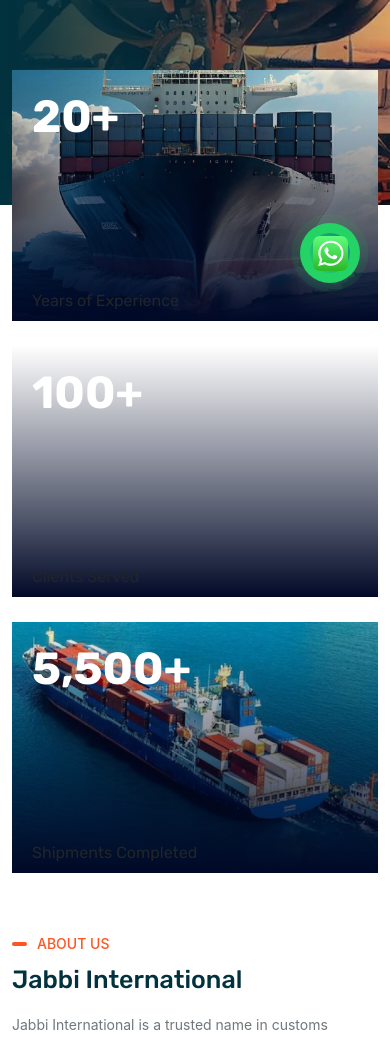
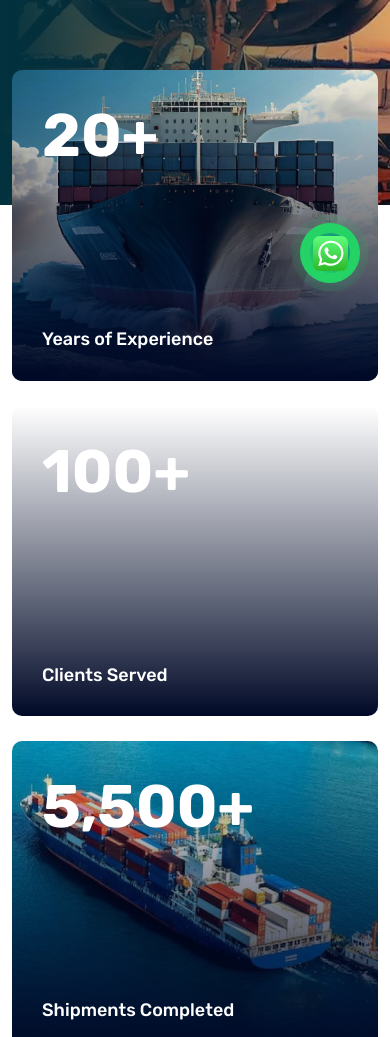
Before and after one commit to Umar-Gul-07/Fright-transportation, a React (Create React App) app: page / in a window 390 px wide. Shown: the part 531-1568 px from the top of the page. Built offline with nearby package versions, Linux system fonts and the light colour scheme; the HTML template or start-up script is replaced by a standard one.

Commit message:
Restore original features section with background images and proper hover effects

```diff
--- a/src/App.css
+++ b/src/App.css
@@ -759,3 +759,91 @@
   overflow: hidden;
   transition: height 0.35s ease;
 }
+
+/* Original Features Styling */
+.features-area {
+  margin-top: -135px;
+}
+
+.single-features-info {
+  padding: 30px;
+  margin-bottom: 25px;
+  transition: all 0.3s ease;
+  background-size: cover;
+  background-repeat: no-repeat;
+  background-position: center center;
+  border-radius: 10px;
+  overflow: hidden;
+  position: relative;
+}
+
+.single-features-info .content {
+  transition: all 0.3s ease;
+  position: relative;
+  z-index: 2;
+}
+
+.single-features-info .content h2 {
+  margin-bottom: 157px;
+  color: white;
+  font-size: 60px;
+  font-weight: 700;
+}
+
+.single-features-info .content .arrow-btn h3 {
+  line-height: 1.2;
+  margin-bottom: 0;
+  color: white;
+  font-size: 18px;
+  font-weight: 500;
+}
+
+.single-features-info .hover-content {
+  opacity: 0;
+  top: 30px;
+  left: 30px;
+  position: absolute;
+  visibility: hidden;
+  transition: all 0.3s ease;
+  z-index: 3;
+}
+
+.single-features-info .hover-content h2 {
+  margin-bottom: 15px;
+  color: white;
+  font-size: 60px;
+  font-weight: 700;
+}
+
+.single-features-info .hover-content h3 {
+  font-size: 18px;
+  color: white;
+  margin-bottom: 15px;
+}
+
+.single-features-info .hover-content p {
+  color: #f6f7f9;
+  line-height: 1.6;
+  margin: 0;
+}
+
+.single-features-info::before {
+  content: "";
+  position: absolute;
+  top: 0;
+  left: 0;
+  width: 100%;
+  height: 100%;
+  background: linear-gradient(180deg, rgba(0, 9, 39, 0) 0%, #000927 100%);
+  z-index: 1;
+}
+
+.single-features-info:hover .content {
+  opacity: 0;
+  visibility: hidden;
+}
+
+.single-features-info:hover .hover-content {
+  opacity: 1;
+  visibility: visible;
+}
--- a/src/Pages/About.jsx
+++ b/src/Pages/About.jsx
@@ -275,60 +275,7 @@
                 </div>
             </div>
 
-            <div className="expertise-area pb-75">
-                <div className="container">
-                    <div className="main-max-width mx-auto">
-                        <div className="row">
-                            <div className="col-lg-12">
-                                <div className="section-title text-center">
-                                    <span className="d-block sub-title position-relative">
-                                        Our Expertise
-                                    </span>
-                                    <h2>Comprehensive Logistics Solutions</h2>
-                                </div>
-                            </div>
-                        </div>
-                        <div className="row">
-                            <div className="col-lg-3 col-sm-6">
-                                <div className="expertise-item text-center">
-                                    <div className="icon">
-                                        <i className="ph-bold ph-ship" />
-                                    </div>
-                                    <h4>Sea Freight</h4>
-                                    <p>Efficient ocean transportation with global port coverage</p>
-                                </div>
-                            </div>
-                            <div className="col-lg-3 col-sm-6">
-                                <div className="expertise-item text-center">
-                                    <div className="icon">
-                                        <i className="ph-bold ph-airplane" />
-                                    </div>
-                                    <h4>Air Freight</h4>
-                                    <p>Fast air cargo solutions for time-sensitive shipments</p>
-                                </div>
-                            </div>
-                            <div className="col-lg-3 col-sm-6">
-                                <div className="expertise-item text-center">
-                                    <div className="icon">
-                                        <i className="ph-bold ph-truck" />
-                                    </div>
-                                    <h4>Land Transport</h4>
-                                    <p>Reliable ground transportation and warehousing</p>
-                                </div>
-                            </div>
-                            <div className="col-lg-3 col-sm-6">
-                                <div className="expertise-item text-center">
-                                    <div className="icon">
-                                        <i className="ph-bold ph-file-text" />
-                                    </div>
-                                    <h4>Documentation</h4>
-                                    <p>Complete trade documentation and compliance support</p>
-                                </div>
-                            </div>
-                        </div>
-                    </div>
-                </div>
-            </div>
+
 
             <div className="stats-area pb-75">
                 <div className="container">
--- a/src/Pages/Home.jsx
+++ b/src/Pages/Home.jsx
@@ -152,7 +152,7 @@
                   animationFillMode: "both"
                 }}
               >
-                <div className="single-features-info position-relative z-1">
+                <div className="single-features-info position-relative z-1" style={{backgroundImage: 'url(assets/images/features/features1.jpg)'}}>
                   <div className="content">
                     <h2>20+</h2>
                     <div className="arrow-btn d-flex align-items-center justify-content-between">
@@ -182,7 +182,7 @@
                   animationFillMode: "both"
                 }}
               >
-                <div className="single-features-info position-relative z-1">
+                <div className="single-features-info position-relative z-1" style={{backgroundImage: 'url(assets/images/features/features2.html)'}}>
                   <div className="content">
                     <h2>100+</h2>
                     <div className="arrow-btn d-flex align-items-center justify-content-between">
@@ -212,7 +212,7 @@
                   animationFillMode: "both"
                 }}
               >
-                <div className="single-features-info position-relative z-1">
+                <div className="single-features-info position-relative z-1" style={{backgroundImage: 'url(assets/images/features/features3.jpg)'}}>
                   <div className="content">
                     <h2>5,500+</h2>
                     <div className="arrow-btn d-flex align-items-center justify-content-between">
@@ -327,6 +327,63 @@
           </div>
         </div>
       </div>
+
+
+      <div className="expertise-area pb-75">
+                <div className="container">
+                    <div className="main-max-width mx-auto">
+                        <div className="row">
+                            <div className="col-lg-12">
+                                <div className="section-title text-center">
+                                    <span className="d-block sub-title position-relative">
+                                        Our Expertise
+                                    </span>
+                                    <h2>Comprehensive Logistics Solutions</h2>
+                                </div>
+                            </div>
+                        </div>
+                        <div className="row">
+                            <div className="col-lg-3 col-sm-6">
+                                <div className="expertise-item text-center">
+                                    <div className="icon">
+                                        <i className="ph-bold ph-ship" />
+                                    </div>
+                                    <h4>Sea Freight</h4>
+                                    <p>Efficient ocean transportation with global port coverage</p>
+                                </div>
+                            </div>
+                            <div className="col-lg-3 col-sm-6">
+                                <div className="expertise-item text-center">
+                                    <div className="icon">
+                                        <i className="ph-bold ph-airplane" />
+                                    </div>
+                                    <h4>Air Freight</h4>
+                                    <p>Fast air cargo solutions for time-sensitive shipments</p>
+                                </div>
+                            </div>
+                            <div className="col-lg-3 col-sm-6">
+                                <div className="expertise-item text-center">
+                                    <div className="icon">
+                                        <i className="ph-bold ph-truck" />
+                                    </div>
+                                    <h4>Land Transport</h4>
+                                    <p>Reliable ground transportation and warehousing</p>
+                                </div>
+                            </div>
+                            <div className="col-lg-3 col-sm-6">
+                                <div className="expertise-item text-center">
+                                    <div className="icon">
+                                        <i className="ph-bold ph-file-text" />
+                                    </div>
+                                    <h4>Documentation</h4>
+                                    <p>Complete trade documentation and compliance support</p>
+                                </div>
+                            </div>
+                        </div>
+                    </div>
+                </div>
+            </div>
+
 
       <div className="services-area pb-75">
         <div className="container">
```
